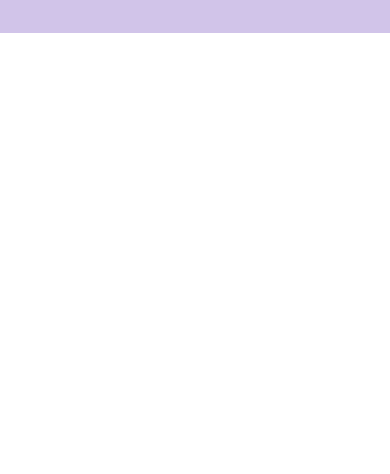
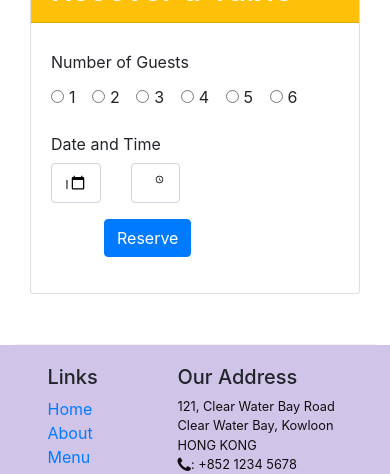
Before and after one commit to gbgoodboi/conFusion, a website: page index.html in a window 390 px wide. Shown: the part 2226-2700 px from the top of the page. Before the commit the page ends 2259 px from the top, so only its background shows below. Drawn offline with nearby package versions, Linux system fonts and the light colour scheme.

Commit message:
Task 1 (havent done responsive) and 2

```diff
--- a/index.html
+++ b/index.html
@@ -75,10 +75,15 @@
                 <h3>This Month's Promotions</h3>
             </div>
             <div class="col col-sm col-md">
-                <h2>Weekend Grand Buffet</h2>
-                <p>Featuring mouthwatering combinations with a choice of five different salads, six enticing appetizers,
-                    six main entrees and five choicest desserts. Free flowing bubbly and soft drinks. All for just
-                    $19.99 per person </p>
+                <div class="media">
+                    <div class="media-body">
+                        <h2>Weekend Grand Buffet <span class="badge badge-danger">NEW</span></h2>
+                        <p>Featuring mouthwatering combinations with a choice of five different salads, six enticing appetizers,
+                            six main entrees and five choicest desserts. Free flowing bubbly and soft drinks. All for just
+                            $19.99 per person </p>
+                    </div>
+                    <img class="d-flex mr-3 img-thumbnail align-self-center" src="img/buffet.png" alt="buffet">
+                </div>
             </div>
         </div>
 
@@ -95,6 +100,62 @@
                         <p>Award winning three-star Michelin chef with wide International experience having worked closely with
                             whos-who in the culinary world, he specializes in creating mouthwatering Indo-Italian fusion
                             experiences. </p>
+                    </div>
+                </div>
+            </div>
+        </div>
+        <div class="row row-content">
+            <div class="col-12 col-sm-8 col-md-8 col-lg-8 col-xl-8">
+                <div class="card">
+                    <h2 class="card-header bg-warning text-white">Resever a Table</h2>
+                    <div class="card-body">
+                        <form>
+                            <div class="form-group row">
+                                <label for="numberOfGuest" class="col-md-2 col-form-label">Number of Guests</label>
+                                <div class="col-md-10 mt-1">
+                                    <div class="form-check form-check-inline">
+                                        <input class="form-check-input" type="radio" id="one" name="numberOfGuest" value="1">
+                                        <label class="form-check-label" for="one">1</label>
+                                    </div>
+                                    <div class="form-check form-check-inline">
+                                        <input class="form-check-input" type="radio" id="two" name="numberOfGuest" value="2">
+                                        <label class="form-check-label" for="two">2</label>
+                                    </div>
+                                    <div class="form-check form-check-inline">
+                                        <input class="form-check-input" type="radio" id="three" name="numberOfGuest" value="3">
+                                        <label class="form-check-label" for="three">3</label>
+                                    </div>
+                                    <div class="form-check form-check-inline">
+                                        <input class="form-check-input" type="radio" id="four" name="numberOfGuest" value="4">
+                                        <label class="form-check-label" for="four">4</label>
+                                    </div>
+                                    <div class="form-check form-check-inline">
+                                        <input class="form-check-input" type="radio" id="five" name="numberOfGuest" value="5">
+                                        <label class="form-check-label" for="five">5</label>
+                                    </div>
+                                    <div class="form-check form-check-inline">
+                                        <input class="form-check-input" type="radio" id="six" name="numberOfGuest" value="6">
+                                        <label class="form-check-label" for="six">6</label>
+                                    </div>
+                                </div>
+                            </div>
+                            <div class="form-group row">
+                                <label for="dateAndTime" class="col-md-2 col-form-label">Date and Time</label>
+                                <div class="col-3">
+                                    <input type="date" class="form-control" id="date" name="dateAndTime" placeholder="Date">
+                                </div>
+                                <div class="col-3">
+                                    <input type="time" class="form-control" id="time" name="dateAndTime" placeholder="Time">
+                                </div>
+                            </div>
+                            <div class="form-group row">
+                                <div class="col-2 offset-2">
+                                    <button type="submit" class="btn btn-primary">
+                                        Reserve
+                                    </button>
+                                </div>
+                            </div>
+                        </form>
                     </div>
                 </div>
             </div>
```
